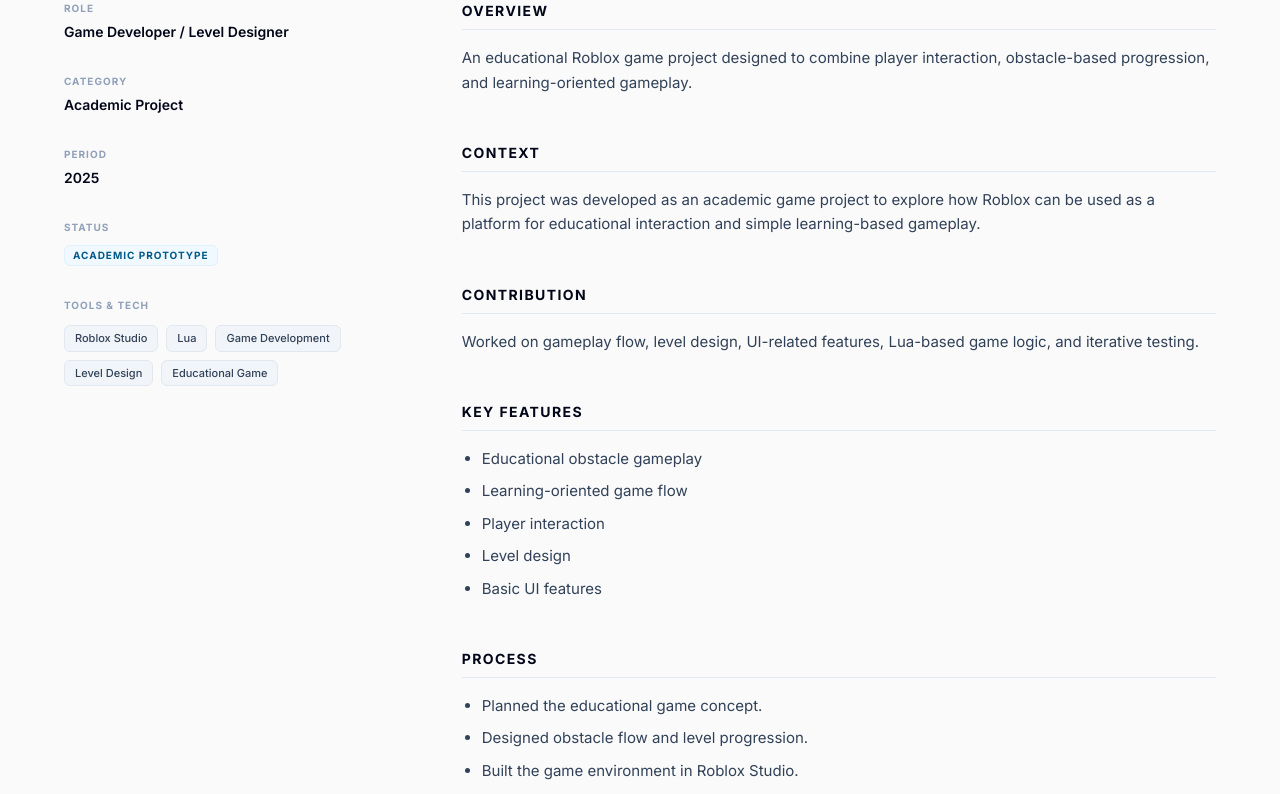
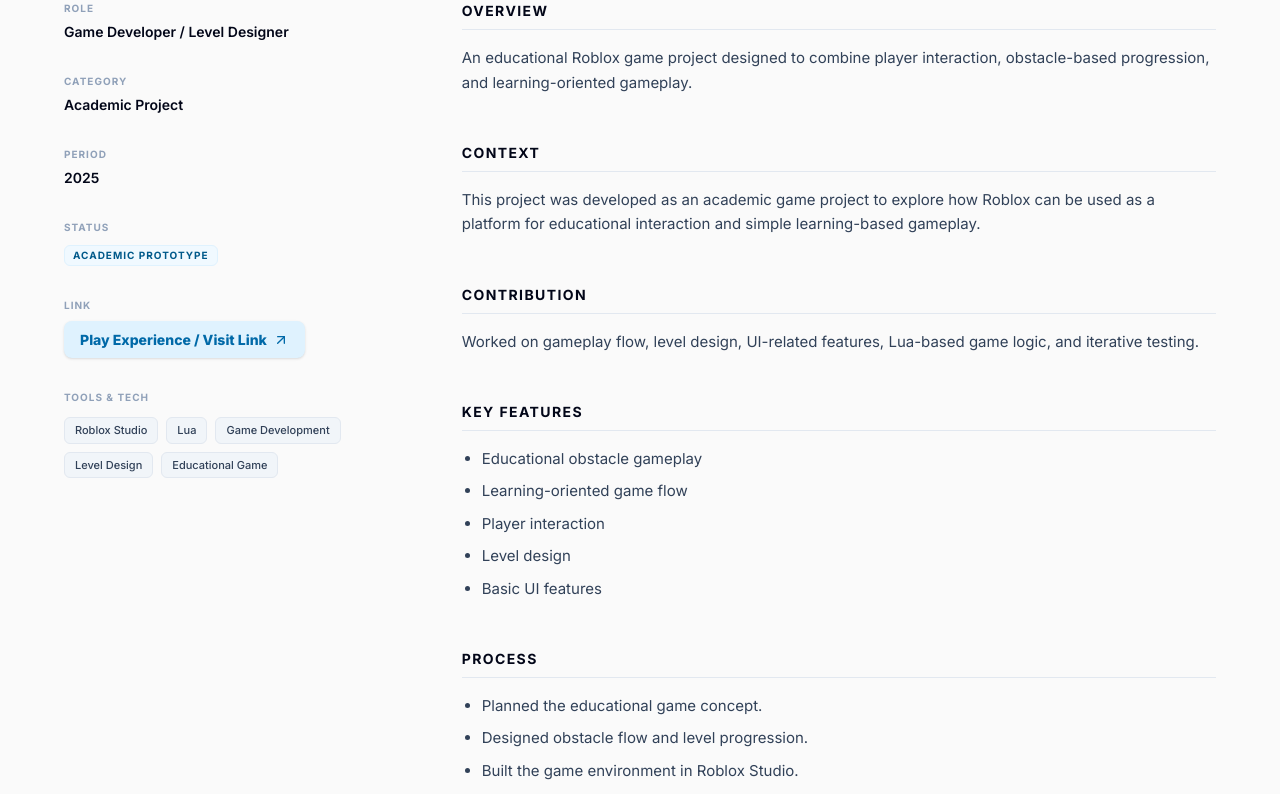
Before and after one commit to albiruby/Portfolio-JanAlbireo, a Next.js app: page /projects/edufun-obby in a window 1280 px wide. Shown: the part 961-1755 px from the top of the page. Built offline with nearby package versions, Linux system fonts and the light colour scheme; a web font is replaced by a local one.

Commit message:
feat: add external project links to project details
Include project link buttons in the project detail page for navigation to external experiences. Updated project data to include URLs for Seamolec and Edufun projects.

```diff
--- a/app/projects/[slug]/ProjectDetailClient.tsx
+++ b/app/projects/[slug]/ProjectDetailClient.tsx
@@ -2,7 +2,7 @@
 
 import Image from "next/image";
 import Link from "next/link";
-import { ArrowLeft, ChevronLeft, ChevronRight, X, ZoomIn, ZoomOut, RefreshCcw, Maximize } from "lucide-react";
+import { ArrowLeft, ChevronLeft, ChevronRight, X, ZoomIn, ZoomOut, RefreshCcw, Maximize, ArrowUpRight } from "lucide-react";
 import { Header } from "@/components/Header";
 import { Footer } from "@/components/Footer";
 import { useAppContext } from "@/components/Providers";
@@ -272,6 +272,16 @@ export function ProjectDetailClient({ project, relatedProjects }: { project: Pro
                 </span>
               </div>
 
+              {'link' in project && project.link && (
+                <div>
+                  <p className="text-[10px] font-bold text-slate-400 uppercase tracking-widest mb-2">Link</p>
+                  <a href={project.link} target="_blank" rel="noreferrer" className="inline-flex items-center px-4 py-2 bg-sky-100 dark:bg-sky-900/40 text-sky-700 dark:text-sky-300 hover:bg-sky-200 dark:hover:bg-sky-900/60 text-[14px] font-extrabold rounded-lg shadow-sm transition-all hover:scale-[1.02]">
+                    {project.link.includes('roblox.com') ? 'Play Experience / Visit Link' : 'Visit Link'}
+                    <ArrowUpRight className="w-4 h-4 ml-1.5" />
+                  </a>
+                </div>
+              )}
+
               <div>
                 <p className="text-[10px] font-bold text-slate-400 uppercase tracking-widest mb-3">{t.tools}</p>
                 <div className="flex flex-wrap gap-2">
--- a/lib/projects-data.ts
+++ b/lib/projects-data.ts
@@ -2,6 +2,7 @@ export const projectsData = [
   {
     id: 1,
     slug: "seamolec-virtual-room-tour",
+    link: "https://www.roblox.com/share?code=6e51d9cf65594b478be3e676dee14fc8&type=ExperienceDetails&stamp=1779795892280",
     image: "/img-seamolec-tour.png",
     gallery: [
       "/img-seamolec-tour.png",
@@ -91,6 +92,7 @@ export const projectsData = [
   {
     id: 2,
     slug: "edufun-obby",
+    link: "https://www.roblox.com/share?code=c2d244ad75d4d44a8570bce48d83ebe5&type=ExperienceDetails&stamp=1779795885281",
     image: "/img-edufun-obby.png",
     gallery: [
       "/img-edufun-obby.png",
```
